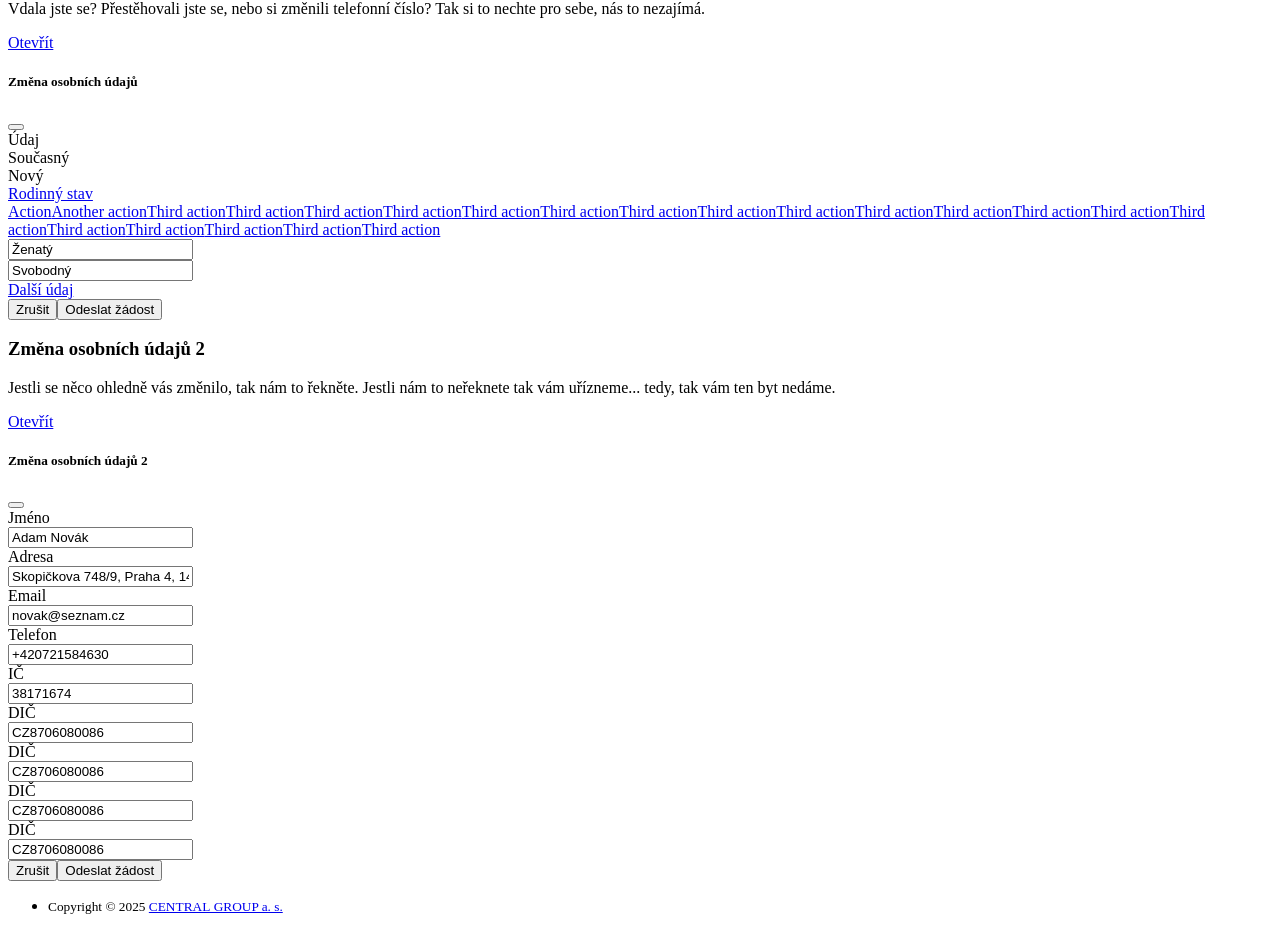
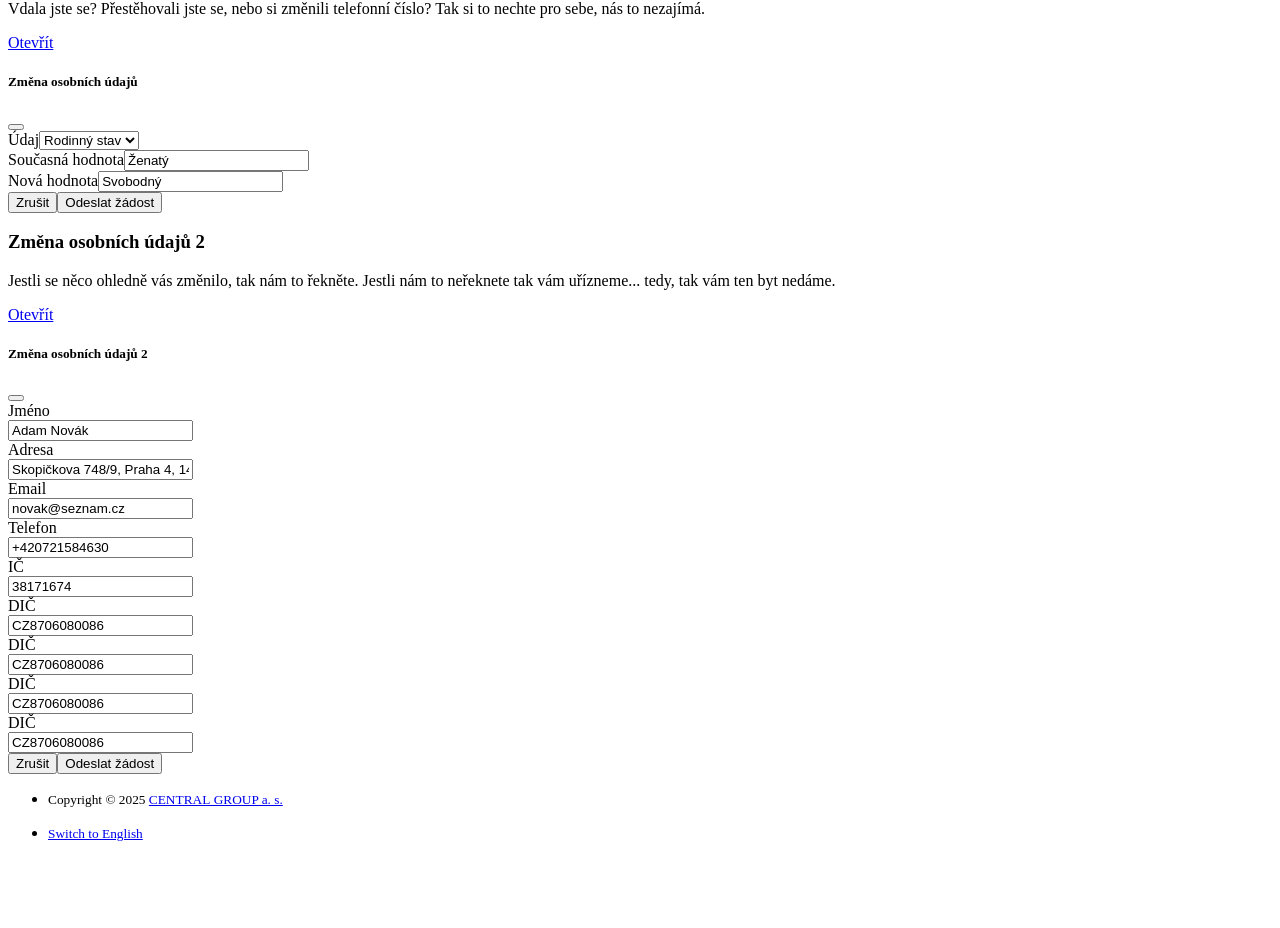
Before and after one commit to TomVitha/ois-vue, a Vue app: page /zadosti in a window 1280 px wide. Shown: the part 2196-3124 px from the top of the page. After the commit the page ends 3054 px from the top, so only its background shows below. Built offline with nearby package versions, Linux system fonts and the light colour scheme.

Commit message:
Code clean-up

```diff
--- a/src/assets/tabler-custom.css
+++ b/src/assets/tabler-custom.css
@@ -170,18 +170,25 @@ dialog {
 
 /* Increase backdrop intensity */
 .modal-backdrop.show {
+  --tblr-backdrop-bg: black;
     opacity: 0.5;
-    --tblr-backdrop-bg: black;
 }
 
 /* ???? DIALOG AS BOTTOM DRAWER ON MOBILE */
 @media (max-width: 575px) {
-  .modal-dialog {
+  .modal-dialog.drawer {
     align-items: end;
-        --tblr-modal-margin: 0.0rem;
+    --tblr-modal-margin: 0.0rem;
   }
-  .modal-content {
+  .drawer .modal-content {
     border-bottom-left-radius: 0;
     border-bottom-right-radius: 0;
   }
 }
+
+/* Disable font size increase on mobile */
+@media (max-width: 575.98px) {
+    .form-control, .form-select {
+        font-size: inherit;
+    }
+}
--- a/src/components/NavbarVertical.vue
+++ b/src/components/NavbarVertical.vue
@@ -294,28 +294,6 @@
               <RouterLink to="/reklamace" class="dropdown-item">Reklamace</RouterLink>
               <!-- Žádosti a změny (ve smlouvách) -->
               <RouterLink to="/zadosti" class="dropdown-item">Žádosti a změny</RouterLink>
-              <!-- temp: podmenu (kept for now just in case) -->
-              <div class="dropend" hidden>
-                <a class="dropdown-item dropdown-toggle" href="#" data-bs-toggle="dropdown" data-bs-auto-close="false" role="button" aria-expanded="false">
-                  <!-- <span class="dropdown-item-icon d-inline-block">
-                          <svg xmlns="http://www.w3.org/2000/svg" width="24" height="24" viewBox="0 0 24 24" fill="none" stroke="currentColor" stroke-width="2" stroke-linecap="round" stroke-linejoin="round" class="icon icon-tabler icons-tabler-outline icon-tabler-calendar-clock">
-                            <path stroke="none" d="M0 0h24v24H0z" fill="none"></path>
-                            <path d="M10.5 21h-4.5a2 2 0 0 1 -2 -2v-12a2 2 0 0 1 2 -2h12a2 2 0 0 1 2 2v3"></path>
-                            <path d="M16 3v4"></path>
-                            <path d="M8 3v4"></path>
-                            <path d="M4 11h10"></path>
-                            <path d="M18 18m-4 0a4 4 0 1 0 8 0a4 4 0 1 0 -8 0"></path>
-                            <path d="M18 16.5v1.5l.5 .5"></path>
-                          </svg>
-                        </span> -->
-                  [podmenu]
-                </a>
-                <div class="dropdown-menu">
-                  <a href="#" class="dropdown-item">Klientské změny</a>
-                  <a href="#" class="dropdown-item">Technické inspekce</a>
-                  <a href="#" class="dropdown-item">Modifications?</a>
-                </div>
-              </div>
             </div>
           </li>
           <!-- Separator -->
--- a/src/stores/theme.ts
+++ b/src/stores/theme.ts
@@ -19,16 +19,33 @@ export const useThemeStore = defineStore('theme', () => {
         document.documentElement.setAttribute("data-bs-theme", newTheme);
     }
 
+    //// Old init function
+    // function initTheme() {
+    //     const storedTheme = localStorage.getItem("theme");
+    //     const urlParams = new URLSearchParams(window.location.search);
+    //     const urlTheme = urlParams.get("theme");
+
+    //     if (urlTheme && validThemes.includes(urlTheme)) {
+    //         theme.value = urlTheme;
+    //     } else if (storedTheme && validThemes.includes(storedTheme)) {
+    //         // Load from localStorage
+    //         theme.value = storedTheme;
+    //     } else {
+    //         // Default to system preference
+    //         const systemTheme = window.matchMedia("(prefers-color-scheme: dark)").matches ? "dark" : "light";
+    //         theme.value = systemTheme;
+    //     }
+
+    //     applyTheme(theme.value);
+    // }
+
     function initTheme() {
-        const storedTheme = localStorage.getItem("theme");
-        if (storedTheme && validThemes.includes(storedTheme)) {
-            // Load from localStorage
-            applyTheme(storedTheme);
-        } else {
-            // Default to system preference
-            const systemTheme = window.matchMedia("(prefers-color-scheme: dark)").matches ? "dark" : "light";
-            applyTheme(systemTheme);
-        }
+        const getValidTheme = (value: string | null) => value && validThemes.includes(value) ? value : null;
+        const urlParamTheme = getValidTheme(new URLSearchParams(window.location.search).get("theme"));
+        const storedTheme = getValidTheme(localStorage.getItem("theme"));
+        const systemTheme = window.matchMedia("(prefers-color-scheme: dark)").matches ? "dark" : "light";
+        const initialTheme = urlParamTheme || storedTheme || systemTheme;
+        applyTheme(initialTheme);
     }
 
     // Watching the state and its changes through the $subscribe() method of a store
--- a/src/views/Dokumenty.vue
+++ b/src/views/Dokumenty.vue
@@ -206,7 +206,7 @@
                       <path d="M12 5m-1 0a1 1 0 1 0 2 0a1 1 0 1 0 -2 0" />
                     </svg>
                   </a>
-                  <div class="dropdown-menu">
+                  <div class="dropdown-menu dropdown-menu-end">
                     <a class="dropdown-item" href="/sample-invoice.pdf">Otevřít</a>
                     <a class="dropdown-item" href="/sample-invoice.pdf" download>Stáhnout</a>
                   </div>
--- a/src/views/Zadosti.vue
+++ b/src/views/Zadosti.vue
@@ -35,9 +35,9 @@
           <div class="card-body">
             <h3 class="card-title">Změna osobních údajů</h3>
             <p class="text-secondary">Vdala jste se? Přestěhovali jste se, nebo si změnili telefonní číslo? Tak si to nechte pro sebe, nás to nezajímá.</p>
-            <a href="#" class="btn" data-bs-toggle="modal" data-bs-target="#zadost-osobni-udaje">Otevřít</a>
+            <a href="#zadost-osobni-udaje" class="btn" data-bs-toggle="modal">Otevřít</a>
             <!-- DIALOG -->
-            <div class="modal" id="zadost-osobni-udaje" tabindex="-1">
+            <div class="modal fade" id="zadost-osobni-udaje" tabindex="-1">
               <div class="modal-dialog modal-lg modal-dialog-centered" role="document">
                 <div class="modal-content">
                   <div class="modal-header">
@@ -45,49 +45,26 @@
                     <button type="button" class="btn-close" data-bs-dismiss="modal" aria-label="Close"></button>
                   </div>
                   <div class="modal-body">
-                    <div class="row align-items-center">
-                      <div class="col"><span class="form-label">Údaj</span></div>
-                      <div class="col"><span class="form-label">Současný</span></div>
-                      <div class="col"><span class="form-label">Nový</span></div>
-                    </div>
-                    <div class="row align-items-center">
-                      <div class="col">
-                        <div class="dropdown">
-                          <a href="#" class="btn dropdown-toggle justify-content-between w-100" data-bs-toggle="dropdown">Rodinný stav</a>
-                          <div class="dropdown-menu">
-                            <a class="dropdown-item" href="#">Action</a>
-                            <a class="dropdown-item" href="#">Another action</a>
-                            <a class="dropdown-item" href="#">Third action</a>
-                            <a class="dropdown-item" href="#">Third action</a>
-                            <a class="dropdown-item" href="#">Third action</a>
-                            <a class="dropdown-item" href="#">Third action</a>
-                            <a class="dropdown-item" href="#">Third action</a>
-                            <a class="dropdown-item" href="#">Third action</a>
-                            <a class="dropdown-item" href="#">Third action</a>
-                            <a class="dropdown-item" href="#">Third action</a>
-                            <a class="dropdown-item" href="#">Third action</a>
-                            <a class="dropdown-item" href="#">Third action</a>
-                            <a class="dropdown-item" href="#">Third action</a>
-                            <a class="dropdown-item" href="#">Third action</a>
-                            <a class="dropdown-item" href="#">Third action</a>
-                            <a class="dropdown-item" href="#">Third action</a>
-                            <a class="dropdown-item" href="#">Third action</a>
-                            <a class="dropdown-item" href="#">Third action</a>
-                            <a class="dropdown-item" href="#">Third action</a>
-                            <a class="dropdown-item" href="#">Third action</a>
-                            <a class="dropdown-item" href="#">Third action</a>
-                          </div>
-                        </div>
+                    <div class="row align-items-center gy-3">
+                      <div class="col-md-4">
+                        <span class="form-label">Údaj</span>
+                        <select name="lang" class="form-select">
+                          <option value="1">Rodinný stav</option>
+                          <option value="1">Jméno</option>
+                          <option value="1">Adresa</option>
+                        </select>
                       </div>
-                      <div class="col">
+                      <div class="col-md-4">
+                        <span class="form-label">Současná hodnota</span>
                         <input type="text" class="form-control" name="example-text-input" placeholder="Input placeholder" value="Ženatý" readonly>
                       </div>
-                      <div class="col">
+                      <div class="col-md-4">
+                        <span class="form-label">Nová hodnota</span>
                         <input type="text" class="form-control" name="example-text-input" placeholder="Input placeholder" value="Svobodný">
                       </div>
                     </div>
 
-                    <a href="#" class="d-inline-block mt-3">Další údaj</a>
+                    <!-- <a href="#" class="d-inline-block mt-3">Další údaj</a> -->
                   </div>
                   <div class="modal-footer">
                     <button type="button" class="btn me-auto" data-bs-dismiss="modal">Zrušit</button>
@@ -107,9 +84,9 @@
           <div class="card-body">
             <h3 class="card-title">Změna osobních údajů 2</h3>
             <p class="text-secondary">Jestli se něco ohledně vás změnilo, tak nám to řekněte. Jestli nám to neřeknete tak vám uřízneme... tedy, tak vám ten byt nedáme.</p>
-            <a href="#" class="btn" data-bs-toggle="modal" data-bs-target="#zadost-osobni-udaje-2">Otevřít</a>
+            <a href="#zadost-osobni-udaje-2" class="btn" data-bs-toggle="modal">Otevřít</a>
             <!-- DIALOG -->
-            <div class="modal" id="zadost-osobni-udaje-2" tabindex="-1">
+            <div class="modal fade" id="zadost-osobni-udaje-2" tabindex="-1">
               <div class="modal-dialog modal-lg modal-dialog-centered" role="document">
                 <div class="modal-content">
                   <div class="modal-header">
```
Also changed, not shown: src/components/Navbar.vue (+0 -52 lines).
